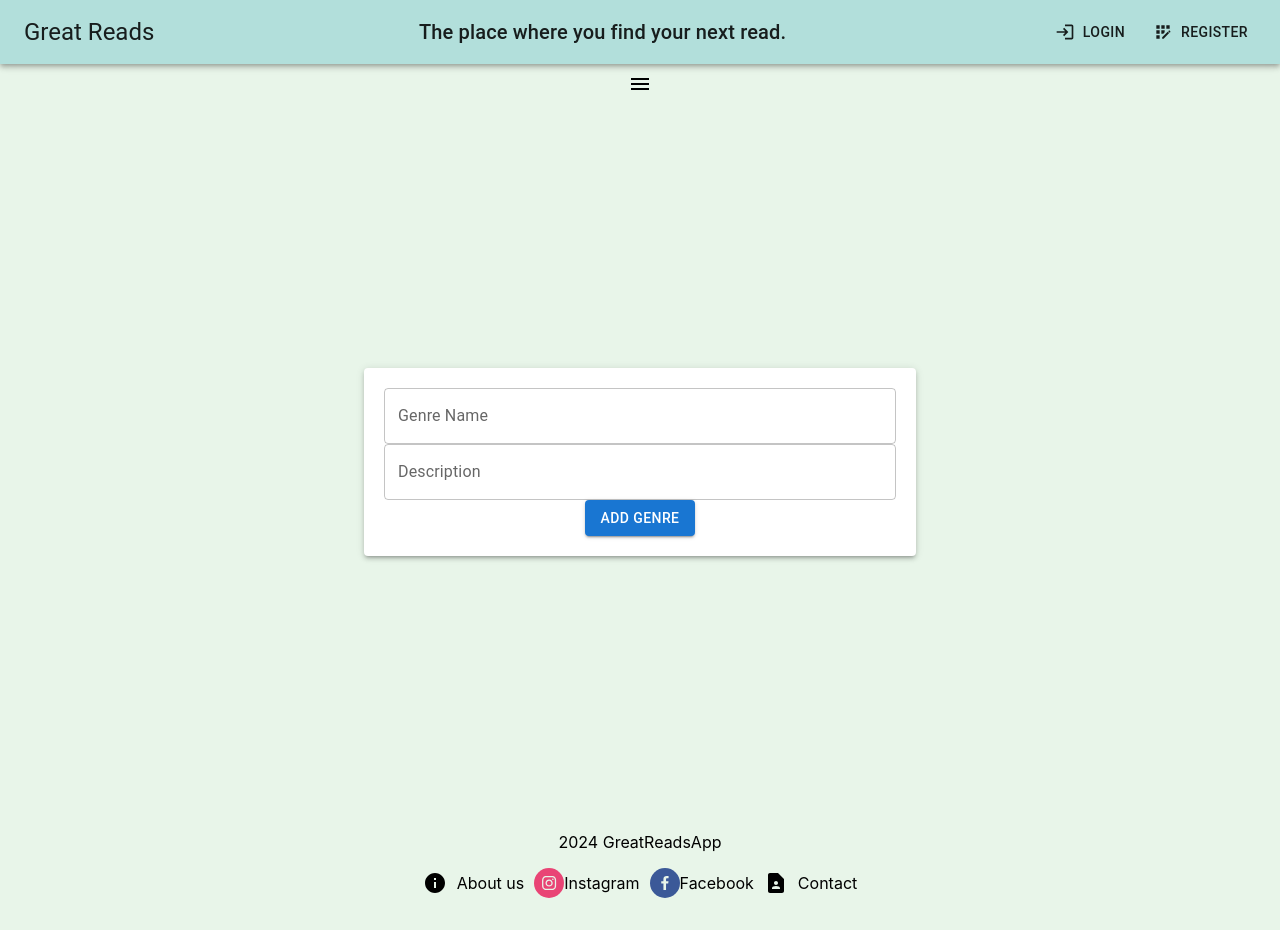
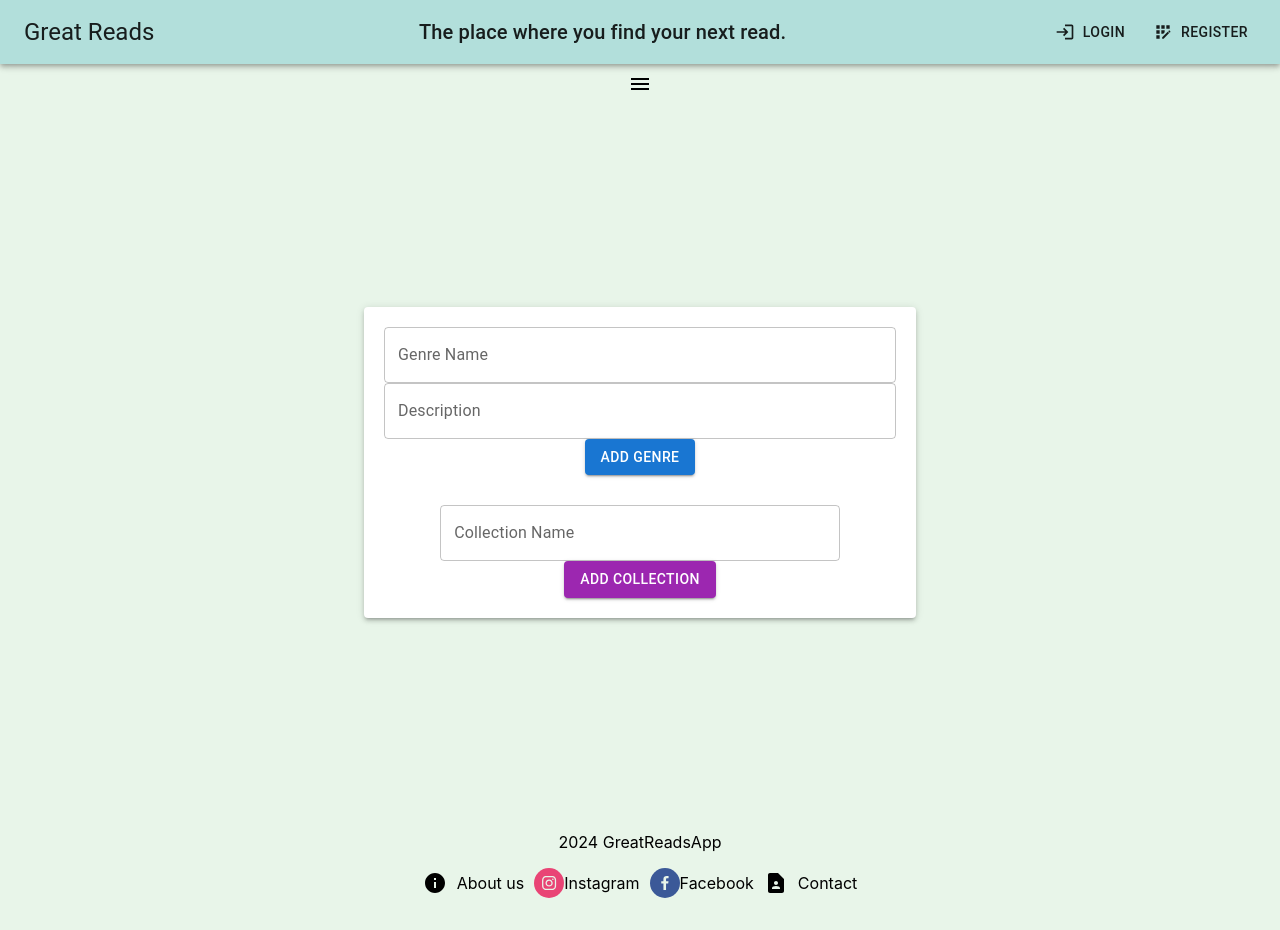
Before and after one commit to monicaVaideanu/final-app-fe, a React (Create React App) app: page /addGenre in a window 1280 px wide. Built offline with nearby package versions, Linux system fonts and the light colour scheme.

Commit message:
add new collection

```diff
--- a/src/apis/GetData.js
+++ b/src/apis/GetData.js
@@ -20,6 +20,12 @@ export const getReviewsForBook = (bookId) => axios.get(`${BASE_API_BOOKS}/review
 
 export const addNewGenre = (genreDto, token) => {
   return axios.post(`${BASE_API_ADMIN}/addGenre`, genreDto,{
+    headers: {
+      Authorization: `${token}`
+  }})
+}
+export const addNewCollection = (collectionDto, token) => {
+  return axios.post(`${BASE_API_ADMIN}/addCollection`, collectionDto,{
     headers: {
       Authorization: `${token}`
   }})
--- a/src/components/AddGenre.js
+++ b/src/components/AddGenre.js
@@ -2,30 +2,32 @@ import React, { useState } from 'react';
 import { TextField, Button, Container, Box, Paper, Snackbar } from '@mui/material';
 import TopAppBar from '../utils/TopAppBar';
 import AppDrawer from '../utils/AppDrawer';
-import { addNewGenre } from '../apis/GetData';
+import { addNewGenre, addNewCollection } from '../apis/GetData';
 
-const AddGenre = () => {
+const AddGenreAndCollection = () => {
     const [genreName, setGenreName] = useState('');
     const [description, setDescription] = useState('');
+    const [collectionName, setCollectionName] = useState('');
     const [errors, setErrors] = useState({});
     const [responseMessage, setResponseMessage] = useState('');
     const [openSnackbar, setOpenSnackbar] = useState(false);
     const token = localStorage.getItem('userToken');
 
-
-    const handleSubmit = async (event) => {
+    const handleSubmitGenre = async (event) => {
         event.preventDefault();
-        console.log(token)
         const genreData = {
             genreName: genreName.trim(),
             description: description.trim()
         };
 
-        if (validate()) {
+        if (validateGenre()) {
             addNewGenre(genreData, token)
             .then(response => {
                 setResponseMessage(response.data);
                 setOpenSnackbar(true);
+                setGenreName('');
+                setDescription('');
+                setErrors({});
             })
             .catch(error => {
                 const errorMessage = error.response && error.response.data && error.response.data
@@ -37,17 +39,47 @@ const AddGenre = () => {
         }
     };
 
-    const handleCloseSnackbar = () => {
-        setOpenSnackbar(false);
+    const handleSubmitCollection = async (event) => {
+        event.preventDefault();
+        const collectionDto = {
+            name: collectionName.trim()
+        };
+
+        if (validateCollection()) {
+            addNewCollection(collectionDto, token)
+            .then(response => {
+                setResponseMessage(response.data);
+                setOpenSnackbar(true);
+                setCollectionName('');
+                setErrors({});
+            })
+            .catch(error => {
+                const errorMessage = error.response && error.response.data && error.response.data
+                                     ? error.response.data
+                                     : 'Failed to add collection';
+                setResponseMessage(errorMessage);
+                setOpenSnackbar(true);
+            });
+        }
     };
 
-
-    const validate = () => {
+    const validateGenre = () => {
         let tempErrors = {};
         tempErrors.genreName = genreName ? '' : 'Name cannot be blank.';
         tempErrors.description = description ? '' : 'Description cannot be blank.';
         setErrors(tempErrors);
         return Object.values(tempErrors).every(x => x === "");
+    };
+
+    const validateCollection = () => {
+        let tempErrors = {};
+        tempErrors.collectionName = collectionName ? '' : 'Collection name cannot be blank.';
+        setErrors(tempErrors);
+        return Object.values(tempErrors).every(x => x === "");
+    };
+
+    const handleCloseSnackbar = () => {
+        setOpenSnackbar(false);
     };
 
     return (
@@ -56,8 +88,8 @@ const AddGenre = () => {
             <AppDrawer />
             <Box flexGrow={1} display="flex" alignItems="center" justifyContent="center">
                 <Container maxWidth="sm">
-                    <Paper elevation={3} style={{ padding: '20px', marginTop: '20px', display: 'flex', flexDirection: 'column', gap: '20px', alignItems: 'center' }}>
-                        <form onSubmit={handleSubmit}>
+                    <Paper elevation={3} style={{ padding: '20px', marginTop: '20px', display: 'flex', flexDirection: 'column', gap: '30px', alignItems: 'center' }}>
+                        <form onSubmit={handleSubmitGenre}>
                             <TextField
                                 label="Genre Name"
                                 variant="outlined"
@@ -80,6 +112,20 @@ const AddGenre = () => {
                                 Add Genre
                             </Button>
                         </form>
+                        <form onSubmit={handleSubmitCollection}>
+                            <TextField
+                                label="Collection Name"
+                                variant="outlined"
+                                value={collectionName}
+                                onChange={e => setCollectionName(e.target.value)}
+                                error={!!errors.collectionName}
+                                helperText={errors.collectionName}
+                                fullWidth
+                            />
+                            <Button type="submit" variant="contained" color="secondary">
+                                Add Collection
+                            </Button>
+                        </form>
                     </Paper>
                 </Container>
             </Box>
@@ -93,4 +139,4 @@ const AddGenre = () => {
     );
 }
 
-export default AddGenre;
+export default AddGenreAndCollection;
```
